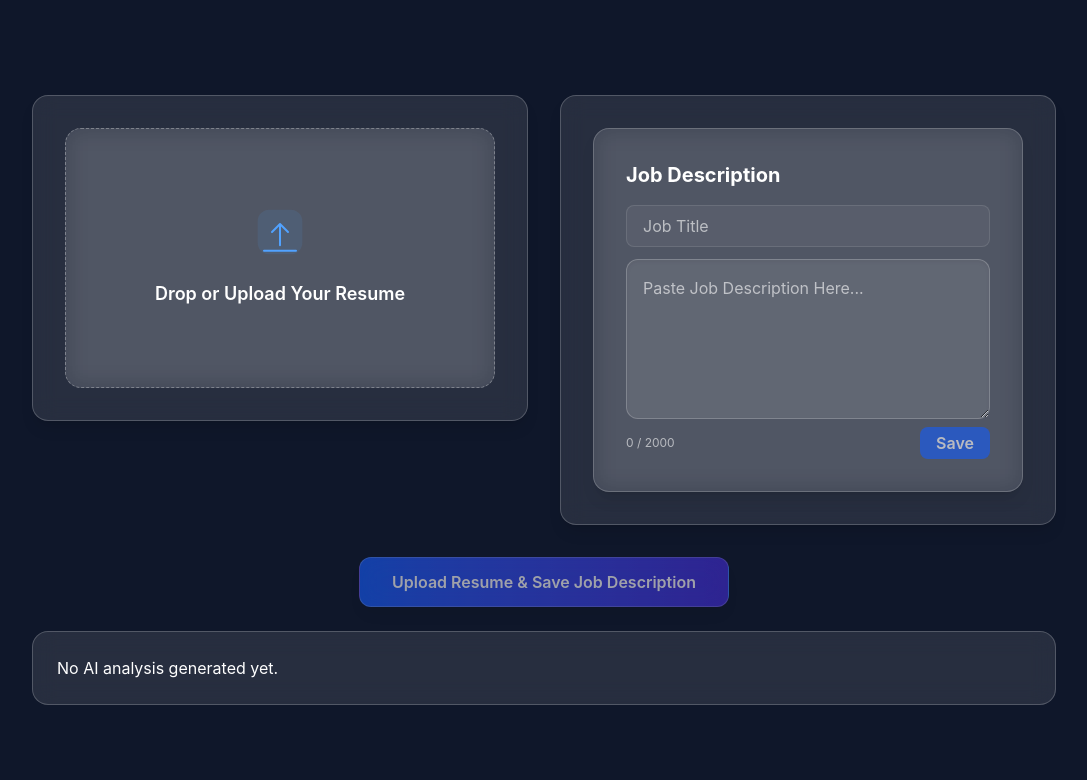
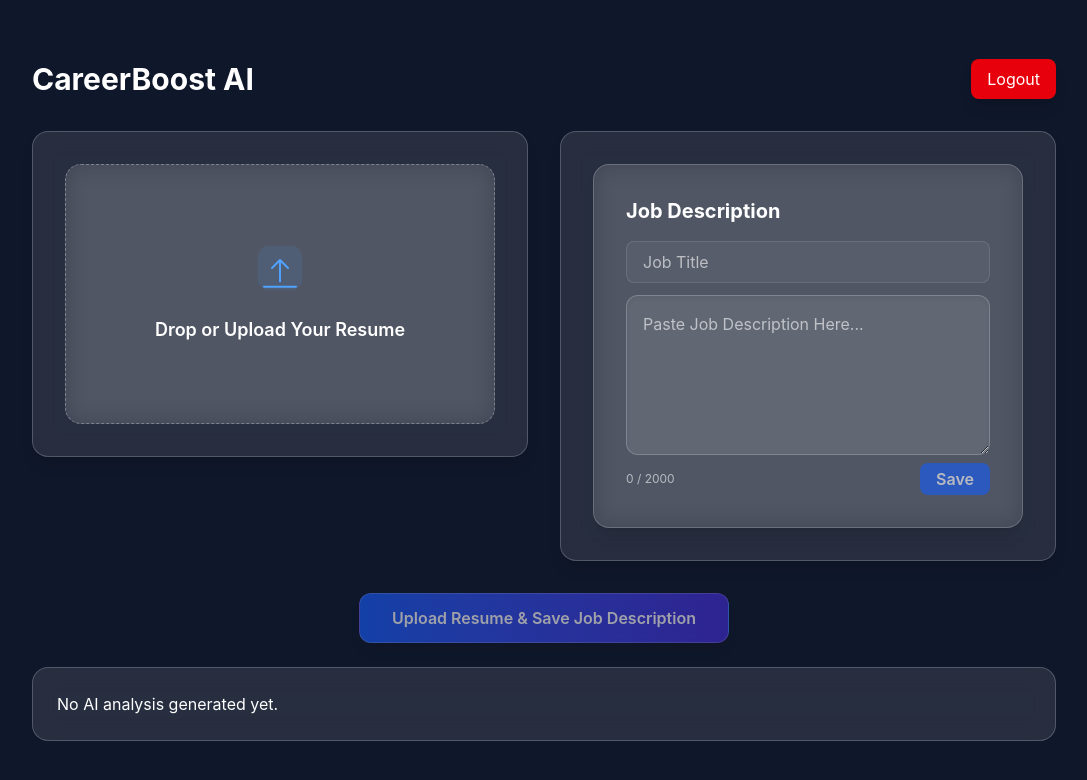
Before and after one commit to dharmiksoni15/CareerBoost-AI, a React app in the folder frontend/: page /dashboard in a window 1280 px wide. Shown: the top 780 px of the page, without its empty margins (96-1183 px from the left). Built offline with nearby package versions, Linux system fonts and the light colour scheme; sample sign-in values are in the browser's storage; the HTML template or start-up script is replaced by a standard one.

Commit message:
Implement The Logout Functionality

```diff
--- a/frontend/src/pages/Dashboard.jsx
+++ b/frontend/src/pages/Dashboard.jsx
@@ -3,6 +3,7 @@ import ResumeUploadCard from "../components/ResumeUploadCard";
 import JobDescriptionCard from "../components/JobDescriptionCard";
 import AnalysisResult from "../components/AnalysisResult";
 import api from "../services/api";
+import { useNavigate } from "react-router-dom";
 
 const Dashboard = () => {
   const [loading, setLoading] = useState(false);
@@ -15,6 +16,8 @@ const Dashboard = () => {
   React.useEffect(() => {
     setReady(!!resumeId && !!jobDescriptionId);
   }, [resumeId, jobDescriptionId]);
+
+  const navigate = useNavigate();
 
   const handleAnalyze = async () => {
     if (!ready) {
@@ -34,9 +37,25 @@ const Dashboard = () => {
     }
   };
 
+  const handleLogout = () => {
+    localStorage.removeItem("token");
+    navigate("/login");
+  };
+
   return (
     <div className="min-h-screen flex flex-col items-center justify-center bg-[#0f172a] px-4 py-8">
       <div className="w-full max-w-5xl flex flex-col gap-8">
+        {/* Header */}
+        <div className="flex justify-between items-center">
+          <h1 className="text-3xl font-bold text-white">CareerBoost AI</h1>
+
+          <button
+            onClick={handleLogout}
+            className="px-4 py-2 bg-red-600 text-white rounded-lg hover:bg-red-700 transition duration-200 shadow-lg"
+          >
+            Logout
+          </button>
+        </div>
         {/* Main Dashboard Cards */}
         <div className="flex flex-col md:flex-row gap-8">
           {/* Left: Resume Upload Card */}
@@ -56,7 +75,9 @@ const Dashboard = () => {
         <div className="flex flex-col items-center gap-6">
           <button
             className={`px-8 py-3 rounded-xl bg-gradient-to-r from-blue-600 to-indigo-700 text-white font-semibold shadow-lg transition-all duration-200 backdrop-blur-md border border-white/20 flex items-center justify-center ${
-              loading || !ready ? "opacity-60 cursor-not-allowed" : "hover:from-blue-700 hover:to-indigo-800"
+              loading || !ready
+                ? "opacity-60 cursor-not-allowed"
+                : "hover:from-blue-700 hover:to-indigo-800"
             }`}
             disabled={loading || !ready}
             onClick={handleAnalyze}
@@ -83,7 +104,11 @@ const Dashboard = () => {
                 />
               </svg>
             )}
-            {loading ? "Analyzing..." : ready ? "Analyze Resume" : "Upload Resume & Save Job Description"}
+            {loading
+              ? "Analyzing..."
+              : ready
+                ? "Analyze Resume"
+                : "Upload Resume & Save Job Description"}
           </button>
           {/* Analysis Result */}
           <div className="w-full">
```
